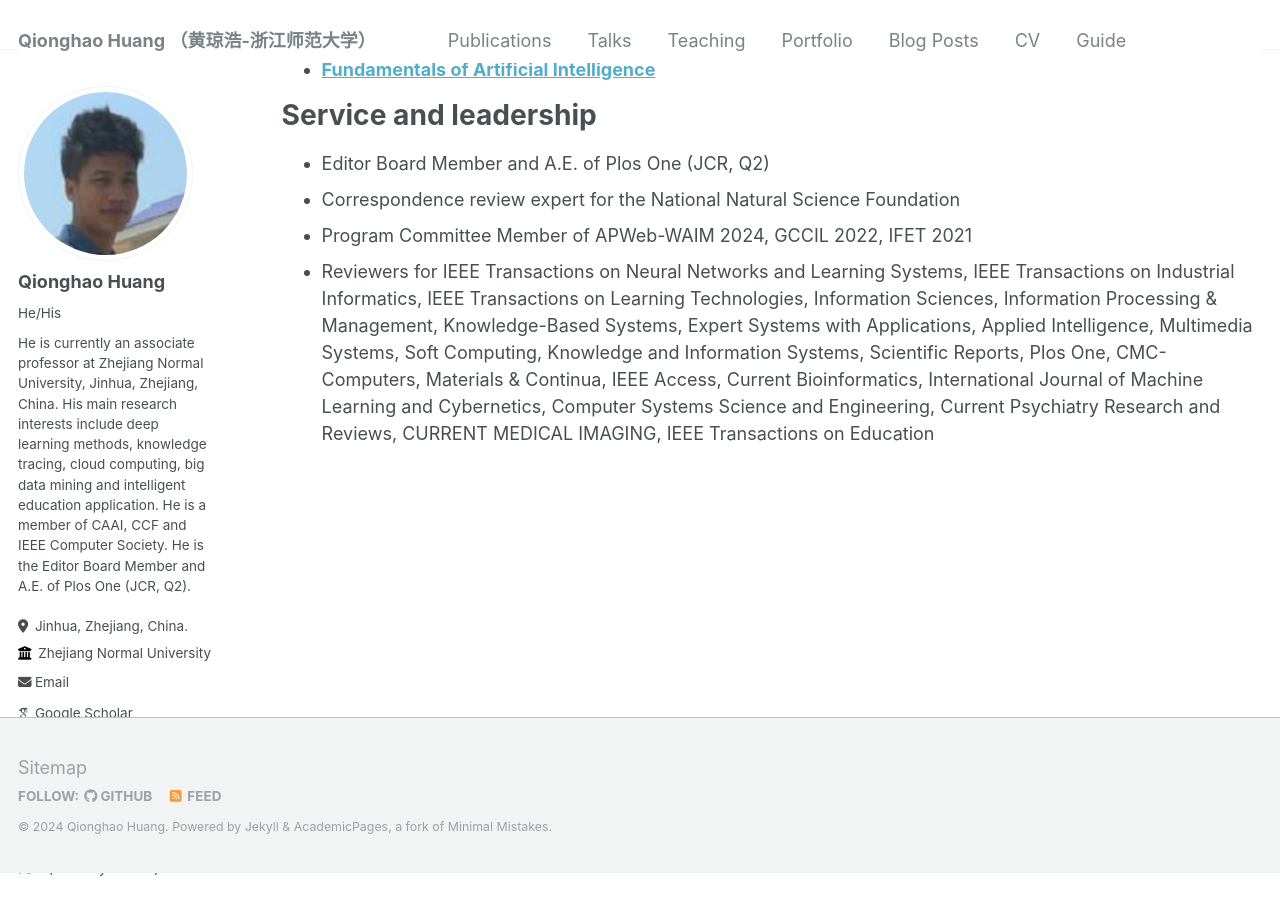
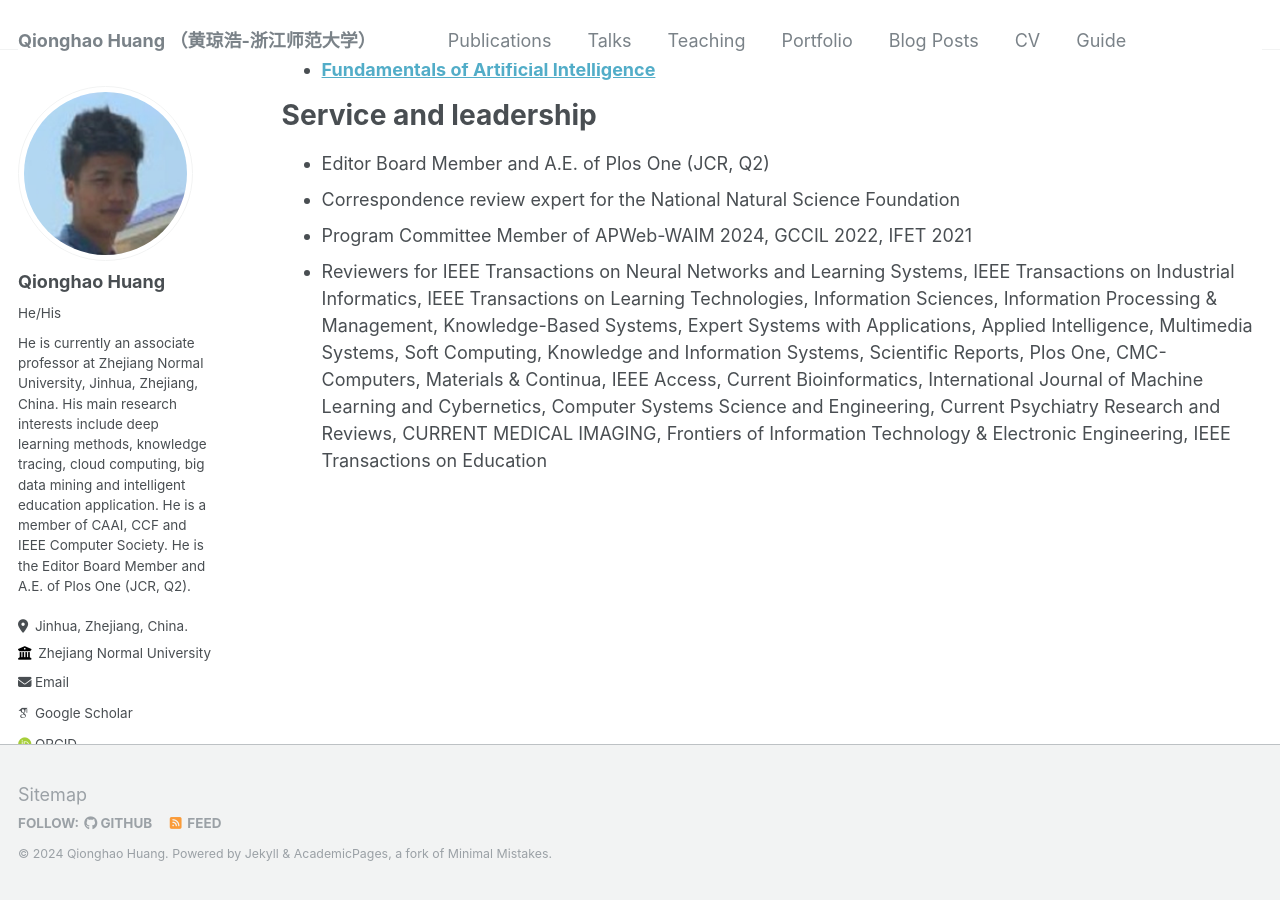
Before and after one commit to qhhuang-ai/qhhuang-ai.github.io, a Jekyll site: the page built from _pages/cv.md, in a window 1280 px wide and 900 px high, scrolled down 4725 px. Built offline with Jekyll 4.4.1, drawn with Linux system fonts in a browser that asks for light colours; some web fonts are replaced; before the commit the page ends 5598 px from its top, so only the background shows below that.

Commit message:
update CV

```diff
--- a/_pages/cv.md
+++ b/_pages/cv.md
@@ -64,4 +64,4 @@
 * Editor Board Member and A.E. of Plos One (JCR, Q2)
 * Correspondence review expert for the National Natural Science Foundation
 * Program Committee Member of APWeb-WAIM 2024, GCCIL 2022, IFET 2021
-* Reviewers for IEEE Transactions on Neural Networks and Learning Systems, IEEE Transactions on Industrial Informatics, IEEE Transactions on Learning Technologies, Information Sciences, Information Processing & Management, Knowledge-Based Systems, Expert Systems with Applications, Applied Intelligence, Multimedia Systems, Soft Computing, Knowledge and Information Systems, Scientific Reports, Plos One, CMC-Computers, Materials & Continua,  IEEE Access, Current Bioinformatics, International Journal of Machine Learning and Cybernetics, Computer Systems Science and Engineering, Current Psychiatry Research and Reviews, CURRENT MEDICAL IMAGING,  IEEE Transactions on Education
+* Reviewers for IEEE Transactions on Neural Networks and Learning Systems, IEEE Transactions on Industrial Informatics, IEEE Transactions on Learning Technologies, Information Sciences, Information Processing & Management, Knowledge-Based Systems, Expert Systems with Applications, Applied Intelligence, Multimedia Systems, Soft Computing, Knowledge and Information Systems, Scientific Reports, Plos One, CMC-Computers, Materials & Continua,  IEEE Access, Current Bioinformatics, International Journal of Machine Learning and Cybernetics, Computer Systems Science and Engineering, Current Psychiatry Research and Reviews, CURRENT MEDICAL IMAGING,  Frontiers of Information Technology & Electronic Engineering, IEEE Transactions on Education
```
